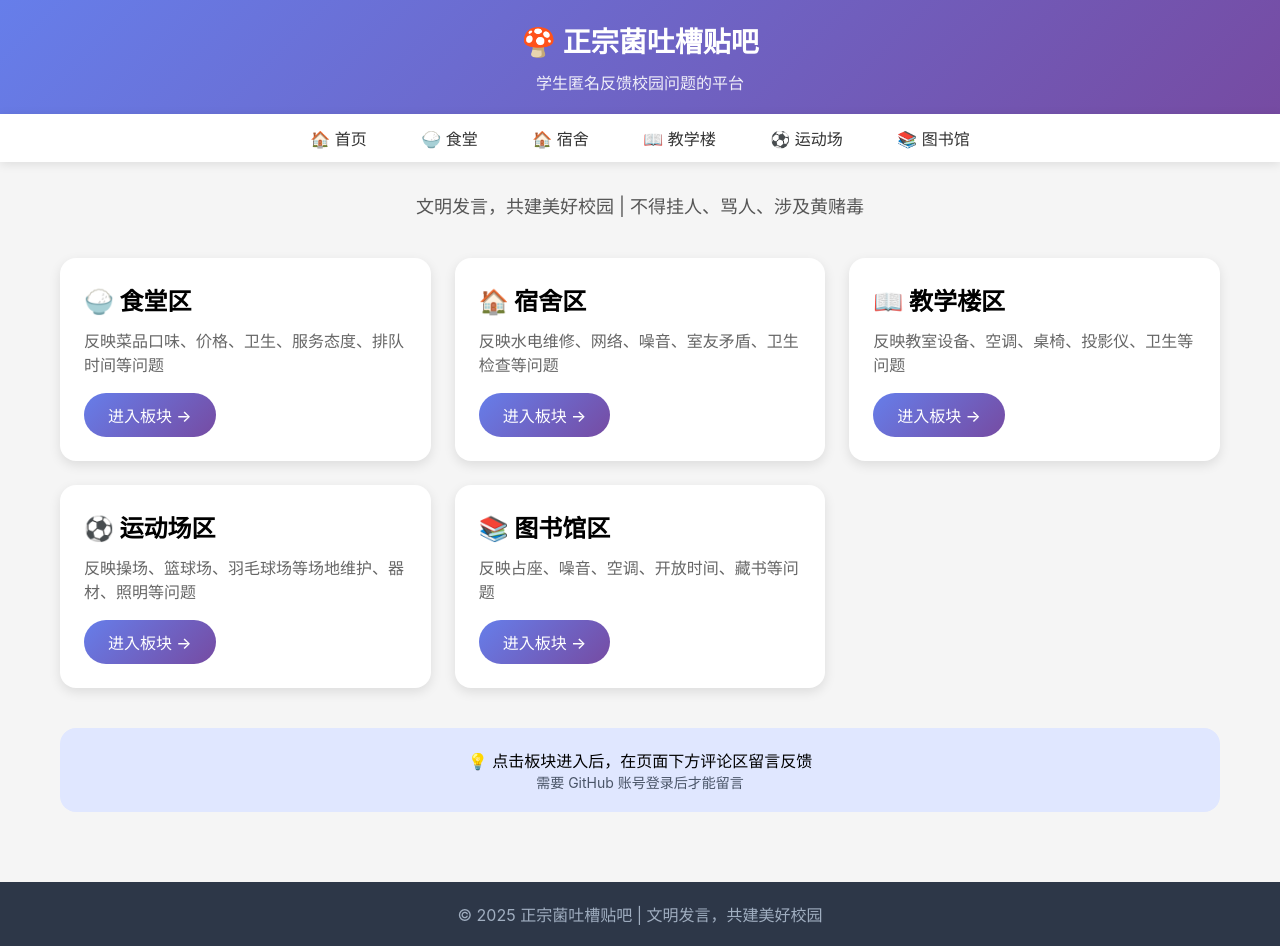
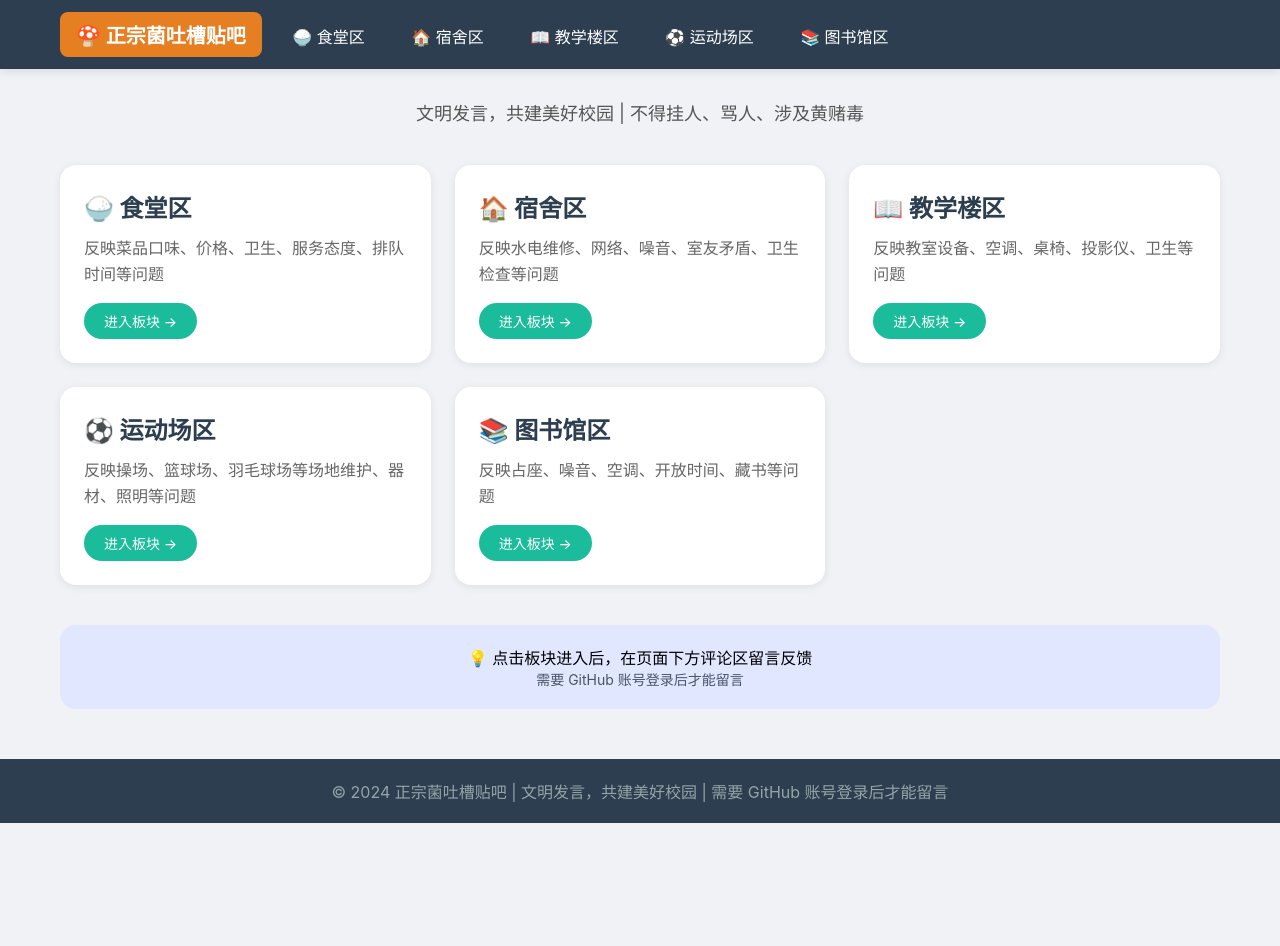
Before and after one commit to shenjingqu/shenjingqu, a Jekyll site: the page built from index.md, in a window 1280 px wide and 946 px high. Built offline with Jekyll 4.4.1, drawn with Linux system fonts in a browser that asks for light colours.

Commit message:
Update default.html

```diff
--- a/_layouts/default.html
+++ b/_layouts/default.html
@@ -3,135 +3,198 @@
 <head>
   <meta charset="UTF-8">
   <meta name="viewport" content="width=device-width, initial-scale=1">
-  <title>{{ page.title }} | {{ site.title }}</title>
+  <title>{{ page.title }} | 正宗菌吐槽贴吧</title>
   <style>
     * {
       margin: 0;
       padding: 0;
       box-sizing: border-box;
     }
+
     body {
-      background: #f5f5f5;
-      font-family: -apple-system, BlinkMacSystemFont, "Segoe UI", Roboto, sans-serif;
+      background: #f0f2f5;
+      font-family: -apple-system, BlinkMacSystemFont, "Segoe UI", Roboto, "PingFang SC", "Microsoft YaHei", sans-serif;
     }
-    .header {
-      background: linear-gradient(135deg, #667eea 0%, #764ba2 100%);
-      color: white;
-      padding: 20px 0;
-      text-align: center;
-    }
-    .header h1 {
-      font-size: 28px;
-      margin-bottom: 10px;
-    }
-    .header p {
-      opacity: 0.9;
-    }
-    .nav {
-      background: white;
-      box-shadow: 0 2px 10px rgba(0,0,0,0.1);
+
+    /* 顶部导航栏 */
+    .navbar {
+      background: #2c3e50;
       padding: 12px 0;
       position: sticky;
       top: 0;
+      z-index: 100;
+      box-shadow: 0 2px 10px rgba(0,0,0,0.1);
     }
-    .nav a {
-      color: #333;
-      text-decoration: none;
-      padding: 8px 20px;
-      margin: 0 5px;
-      border-radius: 20px;
-      transition: 0.3s;
-    }
-    .nav a:hover {
-      background: #667eea;
-      color: white;
-    }
-    .container {
+
+    .navbar .container {
       max-width: 1200px;
       margin: 0 auto;
-      padding: 30px 20px;
+      padding: 0 20px;
     }
+
+    .navbar a {
+      color: white;
+      text-decoration: none;
+      padding: 8px 16px;
+      margin-right: 10px;
+      border-radius: 8px;
+      transition: 0.3s;
+      display: inline-block;
+    }
+
+    .navbar a:hover {
+      background: #1abc9c;
+    }
+
+    .navbar .logo {
+      font-size: 20px;
+      font-weight: bold;
+      background: #e67e22;
+    }
+
+    .navbar .logo:hover {
+      background: #e67e22;
+      opacity: 0.9;
+    }
+
+    /* 主要内容区 */
+    .main-content {
+      max-width: 1200px;
+      margin: 30px auto;
+      padding: 0 20px;
+    }
+
+    /* 卡片网格 */
     .card-grid {
       display: grid;
       grid-template-columns: repeat(auto-fill, minmax(320px, 1fr));
       gap: 24px;
-      margin-top: 20px;
+      margin: 30px 0;
     }
+
+    /* 卡片样式 */
     .card {
       background: white;
       border-radius: 16px;
       padding: 24px;
-      box-shadow: 0 4px 12px rgba(0,0,0,0.1);
-      transition: transform 0.2s, box-shadow 0.2s;
+      box-shadow: 0 2px 8px rgba(0,0,0,0.08);
+      transition: all 0.3s ease;
+      cursor: pointer;
     }
+
     .card:hover {
-      transform: translateY(-4px);
+      transform: translateY(-5px);
       box-shadow: 0 8px 24px rgba(0,0,0,0.15);
     }
+
     .card h3 {
       font-size: 24px;
       margin-bottom: 12px;
+      color: #2c3e50;
     }
+
     .card p {
       color: #666;
+      line-height: 1.6;
       margin-bottom: 16px;
-      line-height: 1.5;
     }
+
     .btn {
       display: inline-block;
-      background: linear-gradient(135deg, #667eea 0%, #764ba2 100%);
+      background: #1abc9c;
       color: white;
-      padding: 10px 24px;
-      border-radius: 30px;
+      padding: 8px 20px;
+      border-radius: 25px;
       text-decoration: none;
+      font-size: 14px;
       font-weight: 500;
       transition: 0.3s;
     }
+
     .btn:hover {
+      background: #16a085;
       transform: scale(1.02);
-      box-shadow: 0 4px 12px rgba(102,126,234,0.4);
     }
+
+    /* 提示框 */
+    .info-box {
+      background: #e8f8f5;
+      border-left: 4px solid #1abc9c;
+      padding: 20px;
+      border-radius: 12px;
+      margin: 30px 0;
+      text-align: center;
+    }
+
+    /* 页脚 */
     .footer {
-      background: #2d3748;
-      color: #a0aec0;
+      background: #2c3e50;
+      color: #95a5a6;
       text-align: center;
       padding: 20px;
-      margin-top: 40px;
+      margin-top: 50px;
     }
+
+    /* 板块详情页样式 */
+    .forum-post {
+      background: white;
+      border-radius: 16px;
+      padding: 30px;
+      margin-bottom: 30px;
+      box-shadow: 0 2px 8px rgba(0,0,0,0.08);
+    }
+
+    .forum-post h1 {
+      color: #2c3e50;
+      margin-bottom: 20px;
+    }
+
+    /* 评论区占位 */
+    .comments-section {
+      background: white;
+      border-radius: 16px;
+      padding: 30px;
+      margin-top: 30px;
+      box-shadow: 0 2px 8px rgba(0,0,0,0.08);
+    }
+
     @media (max-width: 768px) {
       .card-grid {
         grid-template-columns: 1fr;
       }
-      .nav a {
-        display: inline-block;
-        margin: 5px;
+      .navbar a {
+        padding: 6px 12px;
         font-size: 14px;
-        padding: 6px 12px;
+      }
+      .forum-post {
+        padding: 20px;
       }
     }
   </style>
 </head>
 <body>
-  <div class="header">
-    <h1>🍄 正宗菌吐槽贴吧</h1>
-    <p>{{ site.description }}</p>
+
+<!-- 导航栏 -->
+<div class="navbar">
+  <div class="container">
+    <a href="/shenjingqu/" class="logo">🍄 正宗菌吐槽贴吧</a>
+    <a href="/shenjingqu/canteen">🍚 食堂区</a>
+    <a href="/shenjingqu/dorm">🏠 宿舍区</a>
+    <a href="/shenjingqu/teaching">📖 教学楼区</a>
+    <a href="/shenjingqu/sports">⚽ 运动场区</a>
+    <a href="/shenjingqu/library">📚 图书馆区</a>
   </div>
+</div>
 
-  <div class="nav" style="text-align: center;">
-    <a href="/shenjingqu/">🏠 首页</a>
-    <a href="/shenjingqu/canteen">🍚 食堂</a>
-    <a href="/shenjingqu/dorm">🏠 宿舍</a>
-    <a href="/shenjingqu/teaching">📖 教学楼</a>
-    <a href="/shenjingqu/sports">⚽ 运动场</a>
-    <a href="/shenjingqu/library">📚 图书馆</a>
-  </div>
+<!-- 主要内容 -->
+<div class="main-content">
+  {{ content }}
+</div>
 
-  <div class="container">
-    {{ content }}
-  </div>
+<!-- 页脚 -->
+<div class="footer">
+  <p>© 2024 正宗菌吐槽贴吧 | 文明发言，共建美好校园 | 需要 GitHub 账号登录后才能留言</p>
+</div>
 
-  <div class="footer">
-    <p>© 2025 正宗菌吐槽贴吧 | 文明发言，共建美好校园</p>
-  </div>
 </body>
 </html>
```
